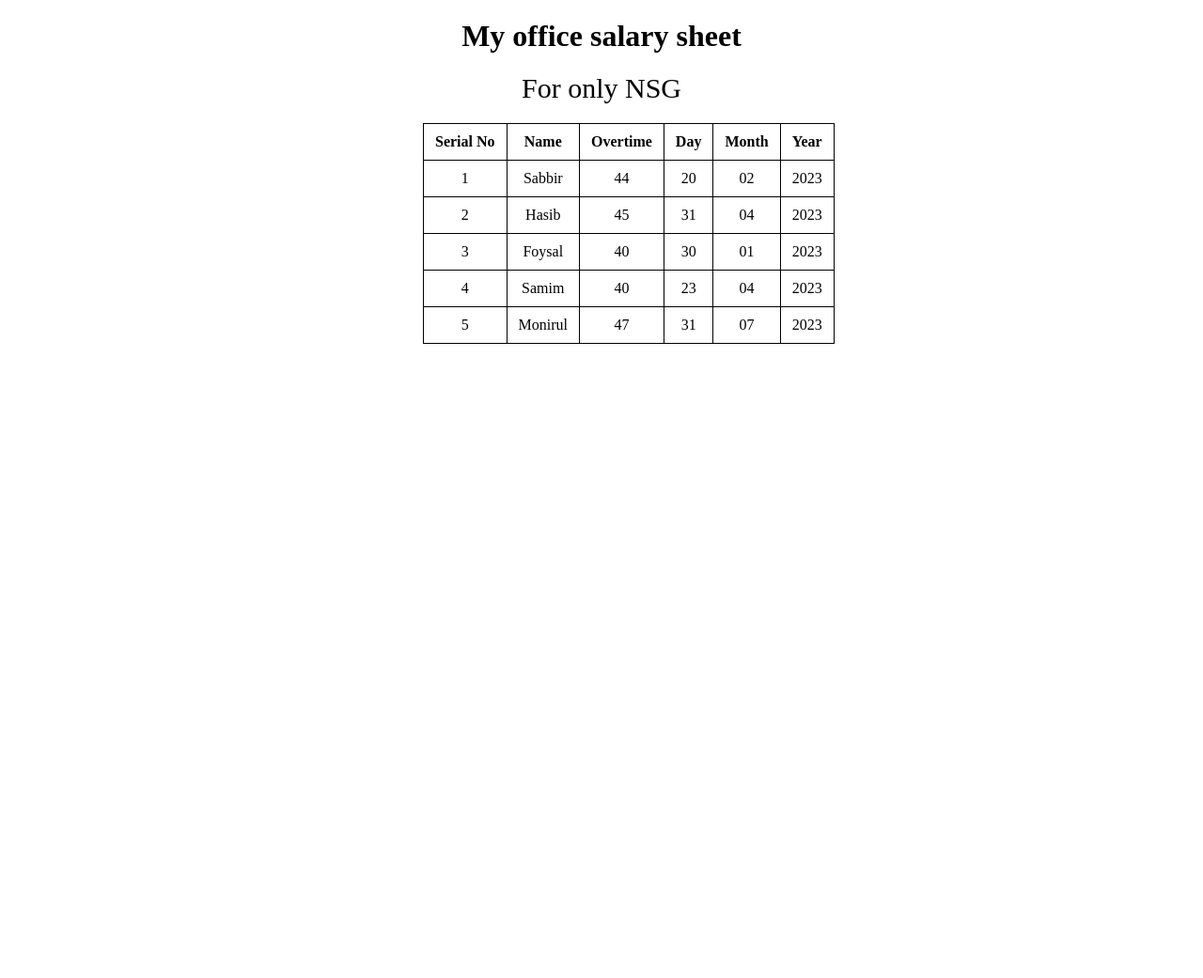
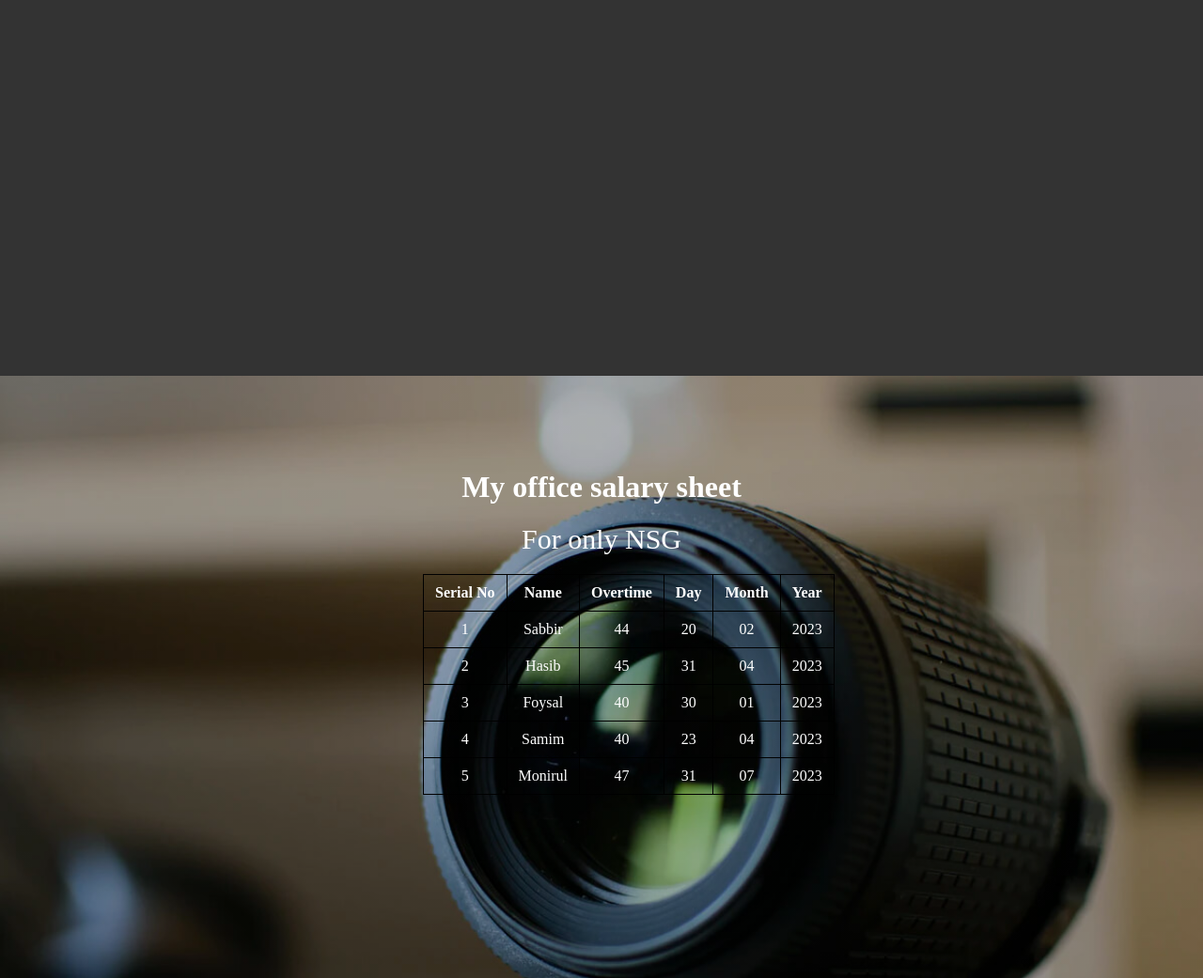
Before and after one commit to 09mehed/table-session, a plain HTML site: page index.html in a window 1280 px wide. Shown: the part 80-1121 px from the top of the page at 94% size. Before the commit the page ends 800 px from the top, so only its background shows below. Drawn offline with Linux system fonts and the light colour scheme.

Commit message:
table session

```diff
--- a/index.html
+++ b/index.html
@@ -7,6 +7,8 @@
     <link rel="stylesheet" href="style.css">
 </head>
 <body>
+    <div class="blank"></div>
+   <div class="body">
         <h1>My office salary sheet</h1>
         <h3>For only NSG</h3>
         <table>
@@ -67,5 +69,7 @@
                 </tr>
             </tbody>
         </table>
+   </div>
+   <div class="blank"></div>
 </body>
 </html>
--- a/style.css
+++ b/style.css
@@ -3,23 +3,39 @@
     padding: 0;
     box-sizing: border-box;
 }
+.body{
+    background-image:linear-gradient(#0000004d, #0000004d), url(./image/portfolio-7.jpg);
+    background-size: cover;
+    background-position: center;
+    background-repeat: no-repeat;
+    height: 800px;
+    background-attachment: fixed;
+}
 h1{
     text-align: center;
     font-weight: 600;
     padding-top: 100px;
+    color: white;
 }
 h3{
     padding: 20px;
     font-size: 30px;
     text-align: center;
     font-weight: 400;
+    color: white;
 }
 table{
     border-collapse: collapse;
     margin-left: 450px;
     text-align: center;
+    color: white;
 }
 td, tr, th{
     border: 1px solid black;
     padding: 10px 12px;
 }
+.blank{
+    width: 100%;
+    min-height: 60vh;
+    background-color: #333;
+}
```
Also changed, not shown: image/portfolio-7.jpg (added). Lines whose indentation alone changed are shown as unchanged.
